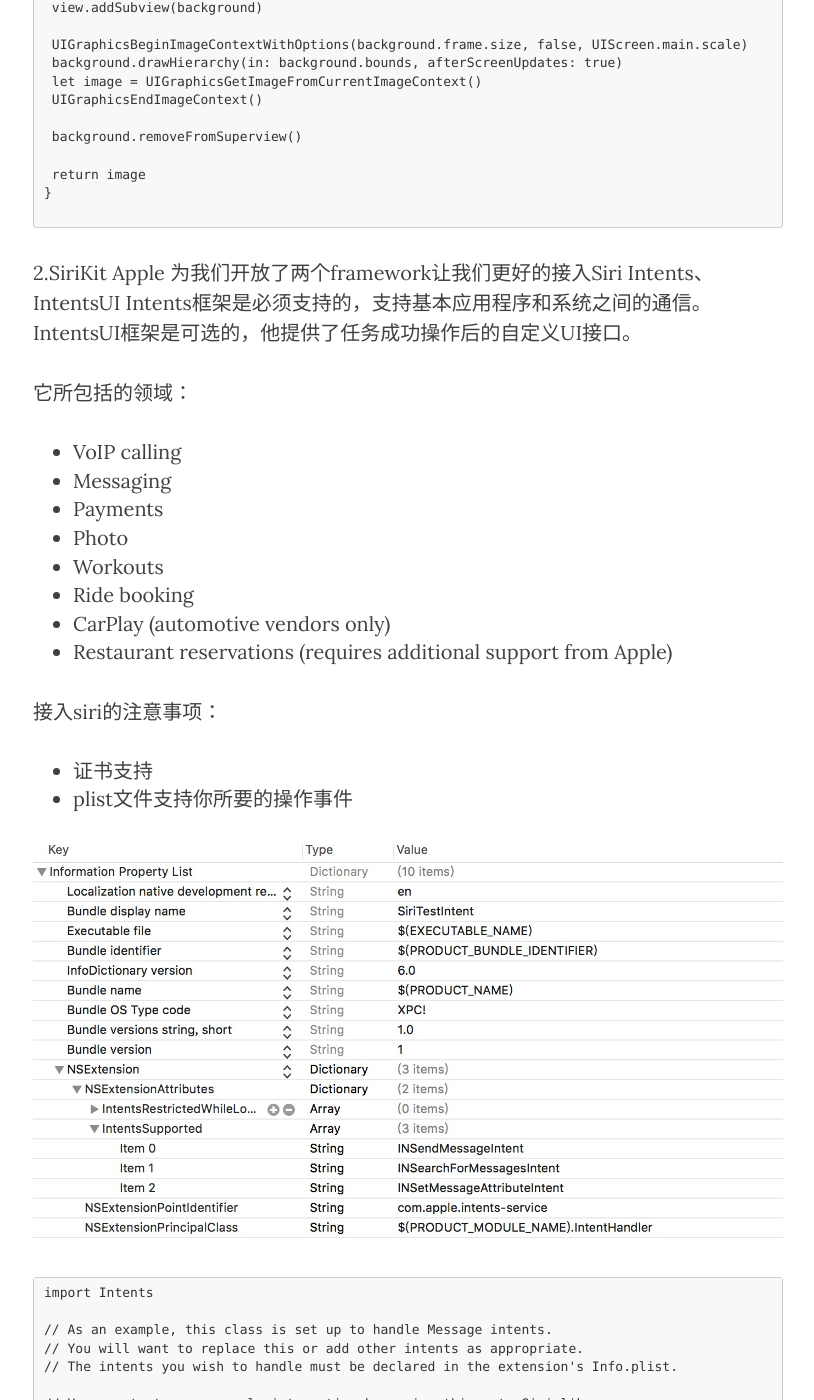
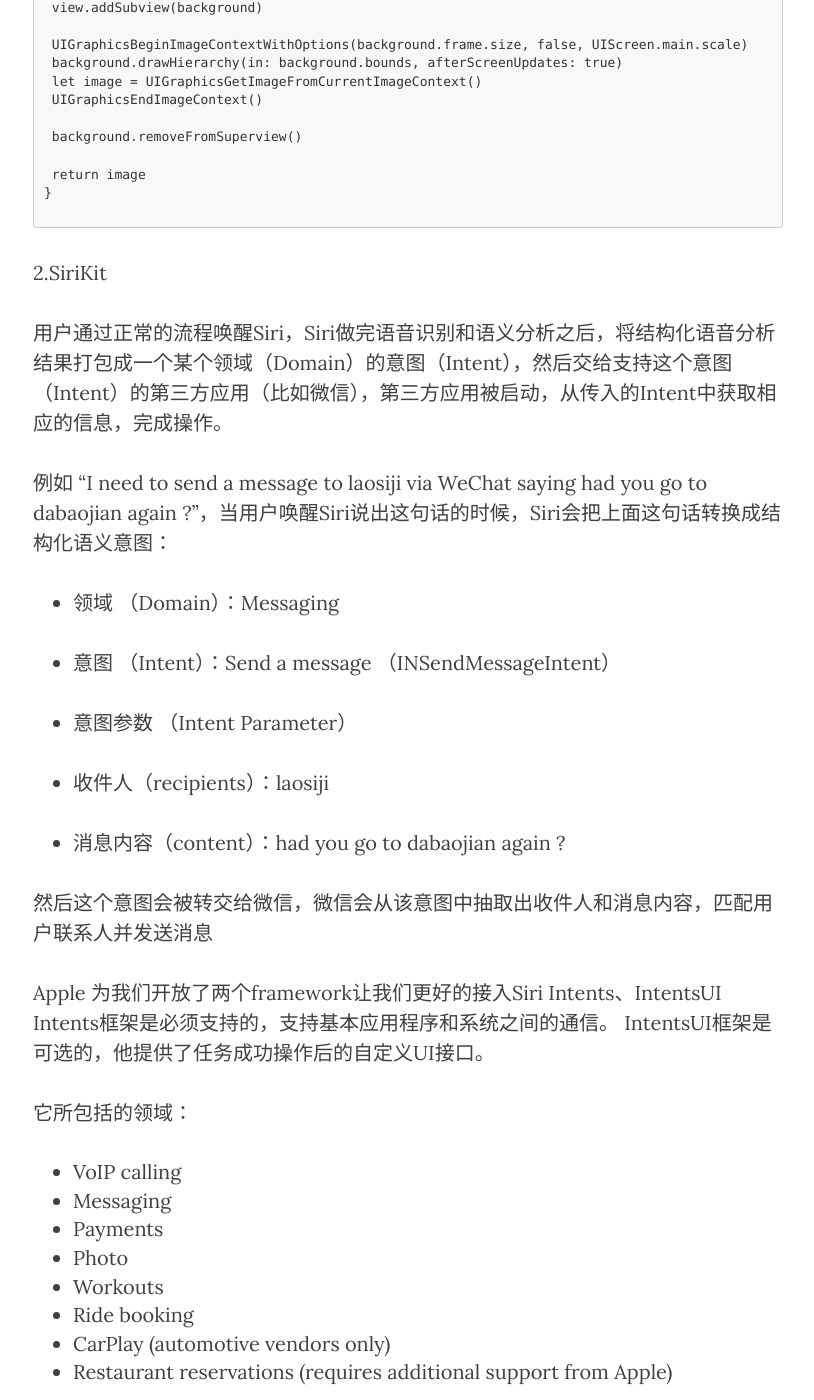
Before and after one commit to lizouzt/blog, a Jekyll site: the page built from _posts/2017-01-01-ios2016技术回顾.markdown, in a window 1280 px wide and 1400 px high, scrolled down 5644 px. Shown: the whole window, without its empty margins (232-1046 px from the left). Built offline with Jekyll 4.4.1, drawn with Linux system fonts in a browser that asks for light colours; nearby versions of some CDN libraries; comment, search, counter and statistics services are not loaded.

Commit message:
加个例子

````diff
--- a/_posts/2017-01-01-ios2016技术回顾.markdown
+++ b/_posts/2017-01-01-ios2016技术回顾.markdown
@@ -198,6 +198,23 @@
 ```
 
 2.SiriKit
+
+用户通过正常的流程唤醒Siri，Siri做完语音识别和语义分析之后，将结构化语音分析结果打包成一个某个领域（Domain）的意图（Intent），然后交给支持这个意图（Intent）的第三方应用（比如微信），第三方应用被启动，从传入的Intent中获取相应的信息，完成操作。
+
+例如 “I need to send a message to laosiji via WeChat saying had you go to dabaojian again ?"，当用户唤醒Siri说出这句话的时候，Siri会把上面这句话转换成结构化语义意图：
+
+* 领域 （Domain）：Messaging
+
+* 意图 （Intent）：Send a message （INSendMessageIntent）
+
+* 意图参数 （Intent Parameter）
+
+* 收件人（recipients）：laosiji
+
+* 消息内容（content）：had you go to dabaojian again ?
+
+然后这个意图会被转交给微信，微信会从该意图中抽取出收件人和消息内容，匹配用户联系人并发送消息
+
 Apple 为我们开放了两个framework让我们更好的接入Siri
 Intents、IntentsUI
 Intents框架是必须支持的，支持基本应用程序和系统之间的通信。
````
